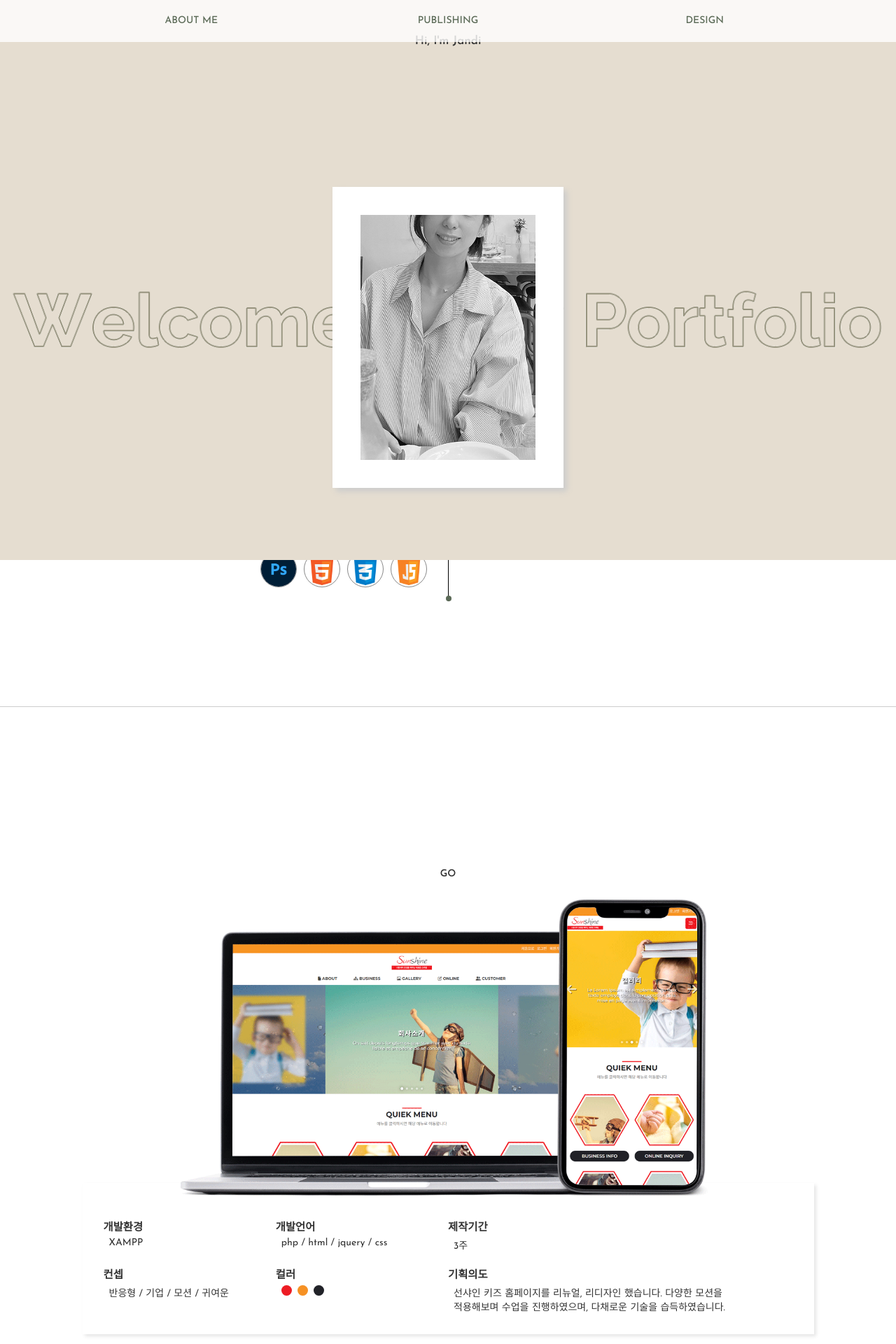
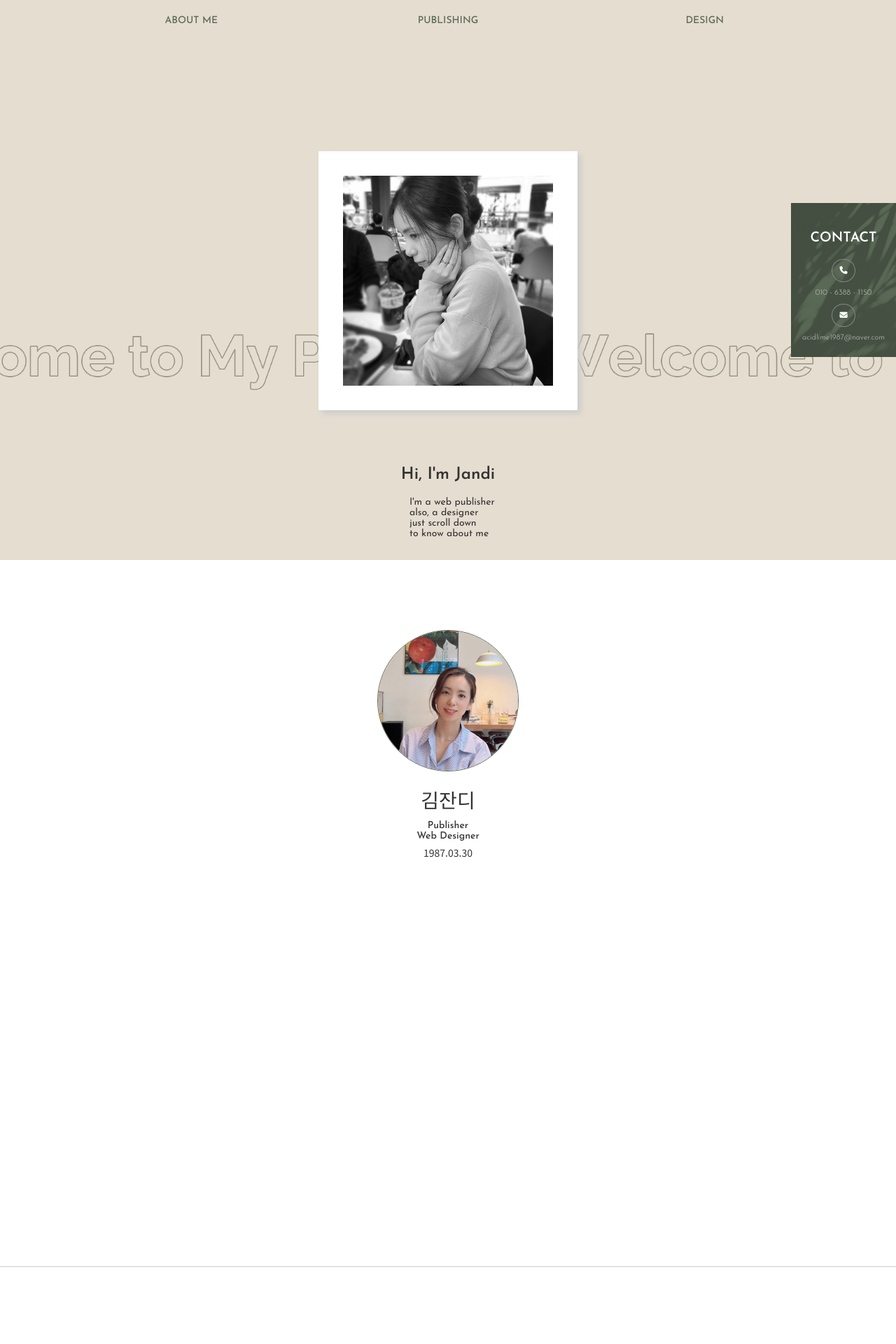
Before and after one commit to purplelilith/portfolio, a PHP site: page / in a window 1280 px wide. Shown: the top 1920 px of the page at 70% size. Run offline with PHP 8.4, Linux system fonts and the light colour scheme; some libraries are stand-ins or nearby versions.

Commit message:
홈 화면 추가

```diff
--- /dev/null
+++ b/css/contact.css
@@ -0,0 +1,69 @@
+/* 컨텍트 부분 */
+.contact_section {
+  position: fixed;
+  z-index: 2;
+}
+.contact_section ul>li>a>i {
+  border: 1px solid #888;
+  border-radius: 50%;
+}
+.contact_section ul>li>a>i {
+  padding: 10px;
+  font-size: 0.8em;
+  margin-bottom: 10px;
+}
+
+@media screen and (min-width:1000px) {
+  .contact_section {
+    top: 50%;
+    right:0;
+    width: 150px;
+    height: 220px;
+    margin-top: -110px;
+    background: url(../img/contact_bg.png);
+    color: #fff;
+    text-align: center;
+    padding: 10px;
+    padding-top: 40px;
+    box-sizing: border-box;
+  }
+  .contact_section h2{
+    font-size: 1.4em;
+    font-weight: 600;
+    text-transform: uppercase;
+    margin-bottom: 20px;
+  }
+  .contact_section ul>li{
+    margin: 10px 0;
+  }
+  .contact_section ul>li>a>p{
+    font-size: 0.8em;
+    color: #ccc;
+    font-weight: 300;
+  }
+  .contact_section ul>li>a>i {
+    color: #fff
+  }
+}
+@media screen and (max-width:1000px) {
+  .contact_section ul>li>a>p,
+  .contact_section h2{
+    display: none;
+  }
+  .contact_section {
+    padding: 10px;
+    box-sizing: border-box;
+    top: 0;
+    right: 0;
+  }
+  .contact_section ul{
+    display: flex;
+  }
+  .contact_section ul>li{
+    margin-left: 8px;
+  }
+  .contact_section ul>li>a>i {
+    color: var(--point);
+    background-color: rgba(255,255 ,255,0.2);
+  }
+}
--- a/css/gnb.css
+++ b/css/gnb.css
@@ -1,11 +1,11 @@
 .gnb {
   position: fixed;
-
+  z-index: 10;
   top: 0;
   left: 0;
   width: 100%;
   height : 60px;
-  background-color: rgba(255,255,255,0.8);
+  /* background-color: rgba(255,255,255,0.8); */
 }
 .gnb>ul{
   width: 95%;
@@ -17,13 +17,13 @@
   line-height: 60px;
 }
 .gnb>ul>li>a {
-  display: block;
   text-transform: uppercase;
   font-weight: 500;
   color: var(--point);
 }
 .gnb>ul>li>a:hover{
-  font-weight: 900;
+  font-weight: 600;
+  text-shadow: 0 0 5px rgb(228, 186, 206);
 }
 @media screen and (min-width:1000px){
   .gnb {
@@ -38,7 +38,7 @@
 }
 @media screen and (max-width:1000px){
   .gnb>ul>li>a{
-    padding: 0 20px;
+    padding: 0 15px;
     box-sizing: border-box;
     font-size: 0.9em;
   }
--- a/css/home.css
+++ b/css/home.css
@@ -1,37 +1,45 @@
 .home_section {
-  position: absolute;
-  z-index: 3;
   width: 100%;
   height: 100%;
   background-color: #e5ddd0;
   overflow: hidden;
 }
-.home_section h2 {
-  text-align: center;
-  margin-top: 50px;
-  font-weight: 600;
-  font-size: 1.2em;
+.home_section figure {
+  position: absolute;
+  z-index: 1;
+  width: 80%;
+  max-width: 370px;
+  top: 27%;
+  left: 50%;
+  transform: translateX(-50%);
 }
-.home_section figure {
-  width: 250px;
-  margin: 0 auto;
-  margin-top: 200px;
-  padding: 40px;
+.home_section figure span {
+  display: block;
+  width: 100%;
+  height: 100%;
+  padding: 35px;
+  box-sizing: border-box;
   background-color: #fff;
   box-shadow: 5px 5px 8px #ccc;
 }
-.home_section figure img {
+.home_section figure span img {
   width: 100%;
   height: 100%;
   object-fit: cover;
   object-position: center;
 }
+
+.home_section figcaption h2 {
+  text-align: center;
+  font-weight: 600;
+  font-size: 1.7em;
+  margin-bottom: 20px;
+}
 .home_section .text_box {
   position: absolute;
-  z-index: -1;
+  z-index: 1;
   width: 100%;
-  height: 130px;
-  top: 50%;
+  top: 58%;
   left: 0;
   opacity: 0.5;
   background-image: url(../img/home_text.png);
@@ -46,7 +54,50 @@
     background-position: -10000000% center;
   }
 }
-.home_section em {
-  text-align: center;
-  margin-top: 100%;
+
+
+@media screen and (min-width:1000px) {
+  .home_section .text_box {
+    height: 100px;
+  }
+  .home_section figcaption p{
+    padding-left: 130px;
+  }
+  .home_section figcaption {
+    margin-top: 80px;
+  }
 }
+@media screen and (min-width:500px) and (max-width:1000px) {
+  .home_section .text_box {
+    height: 80px;
+  }
+  .home_section figcaption p{
+    padding-left: 130px;
+  }
+  .home_section figcaption {
+    margin-top: 80px;
+  }
+}
+@media screen and (max-width:500px) {
+  .home_section .text_box  {
+    height: 40px;
+    top: 63%;
+  }
+  .home_section figcaption p{
+    padding-left: 100px;
+  }
+  .home_section figcaption {
+    margin-top: 60px;
+  }
+}
+
+/* 모션 */
+.home_section figcaption {
+  transform: translateY(40px);
+  transition: all 2s;
+  opacity: 0;
+}
+.home_section figcaption.active {
+  transform: translateY(0);
+  opacity: 1;
+}
--- a/css/profile.css
+++ b/css/profile.css
@@ -1,74 +1,10 @@
-/* 컨텍트 부분 */
-.contect_section ul>li>a>i {
-  border: 1px solid #888;
-  border-radius: 50%;
-}
-.contect_section ul>li>a>i {
-  padding: 10px;
-  font-size: 0.8em;
-  margin-bottom: 10px;
-}
-
-@media screen and (min-width:1000px) {
-  .contect_section {
-    position: absolute;
-    top: 50%;
-    right:0;
-    transform: translateY(-50%);
-    width: 150px;
-    height: 220px;
-    background: url(../img/contact_bg.png);
-    color: #fff;
-    text-align: center;
-    padding: 10px;
-    padding-top: 40px;
-    box-sizing: border-box;
-  }
-  .contect_section h2{
-    font-size: 1.4em;
-    font-weight: 600;
-    text-transform: uppercase;
-    margin-bottom: 20px;
-  }
-  .contect_section ul>li{
-    margin: 10px 0;
-  }
-  .contect_section ul>li>a>p{
-    font-size: 0.8em;
-    color: #ccc;
-    font-weight: 300;
-  }
-  .contect_section ul>li>a>i {
-    color: #fff
-  }
-}
-@media screen and (max-width:1000px) {
-  .contect_section ul>li>a>p,
-  .contect_section h2{
-    display: none;
-  }
-  .contect_section ul {
-    position: fixed;
-    display: flex;
-    right: 10px;
-    top: 15px;
-  }
-  .contect_section ul>li{
-    margin-left: 8px;
-  }
-  .contect_section ul>li>a>i {
-    color: var(--point);
-  }
-}
-
-
-/* 사진 및 기본정보 */
 .profile {
-  width: 95%;
+  position: relative;
   margin: 0 auto;
   padding-top: 100px;
   margin-bottom: 150px;
 }
+
 .profile figure{
   width: 100%;
   margin: 0 auto;
@@ -153,7 +89,6 @@
 }
 .profile .back_font{
   position: absolute;
-  top:50%;
   left: 50%;
   transform: translate(-50%, -50%);
   opacity: 0.07;
@@ -203,7 +138,9 @@
   .profile .text_section .left .skill ul{
     justify-content: flex-end;
   }
-
+  .profile .back_font{
+    top: 55%;
+  }
 }
 @media screen and (max-width:800px) {
   .profile .text_section {
@@ -212,4 +149,37 @@
   .profile .text_section .left .skill ul {
     justify-content: center;
   }
+  .profile .back_font{
+    top: 42%;
+  }
 }
+
+
+/* motion */
+
+.profile .back_font{
+  opacity: 0;
+  transition: opacity 2s;
+}
+.profile.active .back_font{
+  opacity: 0.07;
+}
+.profile .text_section {
+  overflow: hidden;
+}
+.profile .text_section .left,
+.profile .text_section .right {
+  transition: all 2s;
+  opacity: 0;
+}
+.profile .text_section .left{
+  transform: translateX(-100px);
+}
+.profile .text_section .right {
+  transform: translateX(100px);
+}
+.profile.active .text_section .left,
+.profile.active .text_section .right {
+  transform: translateX(0);
+  opacity: 1;
+}
--- a/css/web_port.css
+++ b/css/web_port.css
@@ -56,6 +56,10 @@
   position: relative;
   max-width: 800px;
   margin: 0 auto;
+  transition: transform 1s;
+}
+.pub_section figure:hover {
+  transform: scale(1.1);
 }
 .pub_section figure::after {
   content: "";
@@ -136,7 +140,6 @@
 .pub_section .title_box h2 {
   transform: translateY(30px);
 }
-
 .pub_wrap.active .title_box i,
 .pub_wrap.active .title_box h2 {
   transform: translateY(0);
--- /dev/null
+++ b/footer.php
@@ -0,0 +1,3 @@
+<section class="footer">
+
+</section>
--- a/home.php
+++ b/home.php
@@ -1,9 +1,15 @@
 <section class="home_section">
-  <h2>Hi, I'm Jandi</h2>
-  <div class="text_box">
-  </div>
+  <div class="text_box"></div>
   <figure>
-    <span><img src="./img/profile_black.jpg" alt=""></spa>
+      <span><img src="./img/profile2.jpg" alt=""></span>
+      <figcaption>
+        <h2>Hi, I'm Jandi</h2>
+        <p>
+          I'm a web publisher<br>
+          also, a designer<br>
+          just scroll down <br>
+          to know about me
+        </p>
+      </figcaption>
   </figure>
-  <?php include "gnb.php" ?>
 </section>
--- a/index.php
+++ b/index.php
@@ -1,5 +1,6 @@
 <!DOCTYPE html>
 <html lang="ko">
+
 <head>
   <meta charset="UTF-8">
   <meta http-equiv="X-UA-Compatible" content="IE=edge">
@@ -12,16 +13,36 @@
   <link rel="stylesheet" href="./css/gnb.css">
   <link rel="stylesheet" href="./css/web_port.css">
   <link rel="stylesheet" href="./css/home.css">
+  <link rel="stylesheet" href="./css/contact.css">
   <script src="https://kit.fontawesome.com/64e2084006.js" crossorigin="anonymous"></script>
   <script src="http://code.jquery.com/jquery-latest.js"></script>
   <script src="./js/script.js"></script>
   <script src="./js/common.js"></script>
   <title>Document</title>
 </head>
+
 <body>
   <!-- gnb 시작 -->
   <?php include "gnb.php" ?>
   <!-- gnb 끝-->
+
+  <div class="contact_section">
+    <h2>contact</h2>
+    <ul>
+      <li>
+        <a href="#">
+          <i class="fa-solid fa-phone"></i>
+          <p>010 - 6388 - 1150</p>
+        </a>
+      </li>
+      <li>
+        <a href="#">
+          <i class="fa-solid fa-envelope"></i>
+          <p>acidlime1987@naver.com</p>
+        </a>
+      </li>
+    </ul>
+  </div> <!-- contact_section -->
   <!-- 첫화면 시작 -->
   <?php include "home.php" ?>
   <!-- 첫화면 끝-->
@@ -31,5 +52,7 @@
   <!-- 포트폴리오 상세 시작 -->
   <?php include "web_port.php" ?>
   <!-- 포트폴리오 상세 끝-->
+  <?php include "footer.php" ?>
 </body>
+
 </html>
--- a/js/script.js
+++ b/js/script.js
@@ -1,20 +1,61 @@
-$(function(){
+$(function () {
 
+  /* 컨텍트 모션, profile 페이지 모션 */
+  function motion() {
+    var y = $('.profile').offset().top
+    if (matchMedia('screen and (min-width:1000px)').matches) {
+      if (scry >= y) {
+        $('.contact_section').css({
+          'transform': `translateY(${y - scry}px)`
+        })
+      } else {
+        $('.contact_section').css({
+          'transform': `translateY(0)`
+        })
+      }
+    } else {
+      $('.contact_section').css({
+        'transform': `translateY(0)`
+      })
+    }
+    if (scry >= y) {
+      $('.profile').addClass('active')
+    } else {
+      $('.profile').removeClass('active')
+    }
+  }//fn
+
+  motion()
+  fnHomeText()
+  $(window).scroll(function () {
+    motion()
+    fnHomeText()
+  }).resize(function () {
+    motion()
+    fnHomeText()
+  })
+
+  /* home 화면 텍스트 모션 */
+  function fnHomeText() {
+    $('.home_section figcaption').addClass('active')
+  }
+
+  /* 퍼블리싱 상세 페이지 모션 */
   function fnScroll() {
-    $('.pub_wrap').each(function(){
+    $('.pub_wrap').each(function () {
       var offset = $(this).offset().top
-      if(scry >= offset - winh * 0.3) {
+      if (scry >= offset - winh * 0.3) {
         $(this).addClass('active')
-      }else {
+      } else {
         $(this).removeClass('active')
       }//if else
     })//each
   }//fn
 
   fnScroll()
-  $(window).scroll(function(){
+  $(window).scroll(function () {
     fnScroll()
-  }).resize(function(){
+  }).resize(function () {
     fnScroll()
   })
 
--- a/profile.php
+++ b/profile.php
@@ -1,20 +1,3 @@
-<div class="contect_section">
-  <h2>contact</h2>
-  <ul>
-    <li>
-      <a href="#">
-        <i class="fa-solid fa-phone"></i>
-        <p>010 - 6388 - 1150</p>
-      </a>
-    </li>
-    <li>
-      <a href="#">
-        <i class="fa-solid fa-envelope"></i>
-        <p>acidlime1987@naver.com</p>
-      </a>
-    </li>
-  </ul>
-</div>
 <div class="profile">
   <img class="back_font" src="./img/back_font.png" alt="">
   <figure>
```
Also changed, not shown: style.css (deleted, +0 -157 lines), img/profile2.jpg (added).
